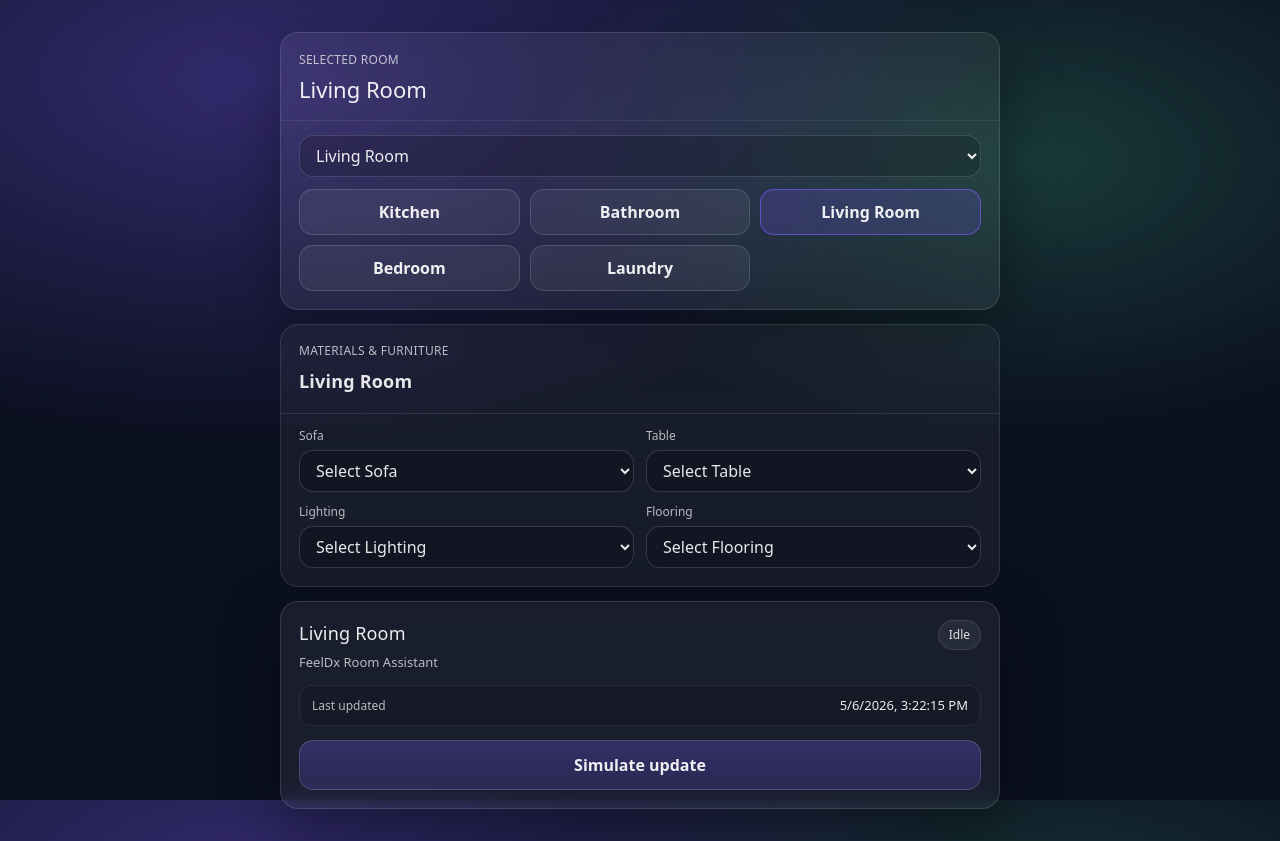
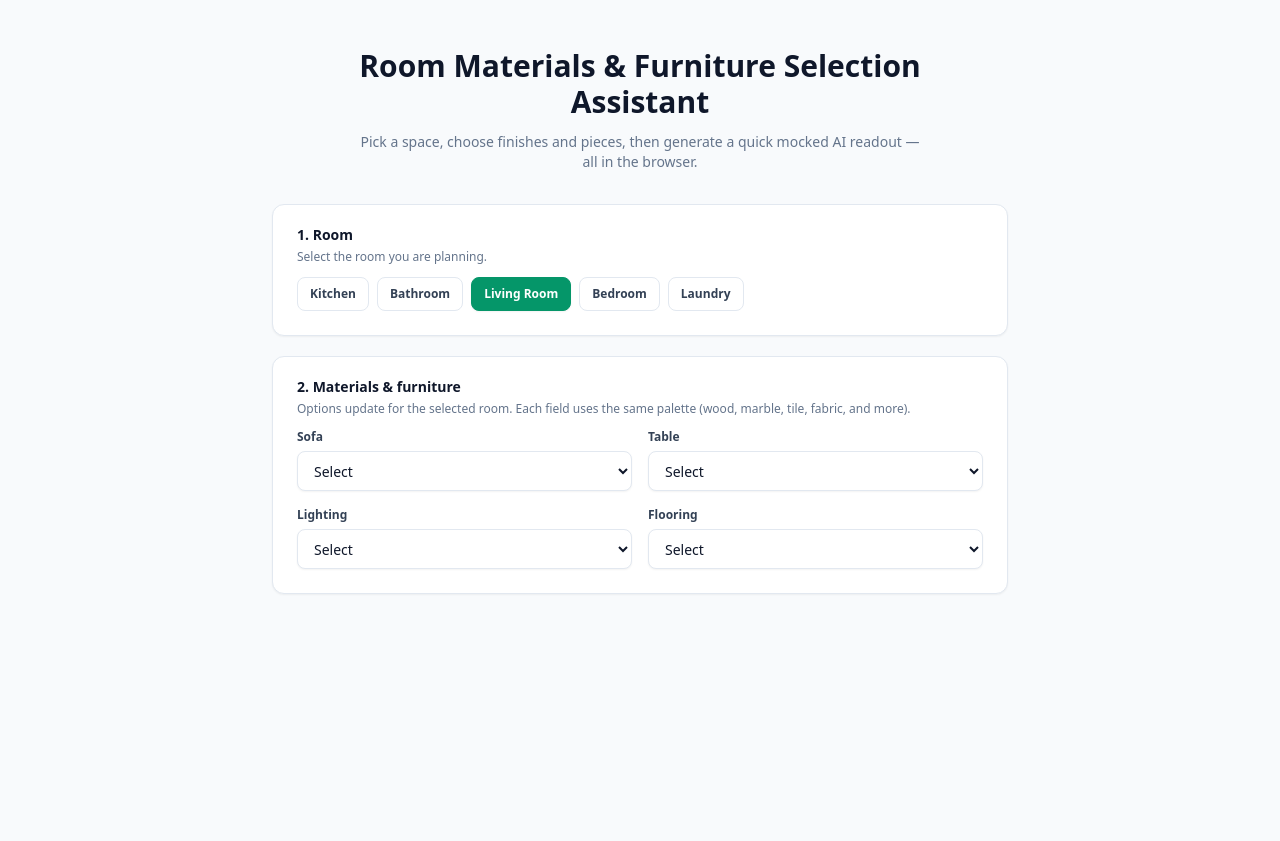
Before and after one commit to phelsajc/feeldx-room-assistant, a Vue app: page / in a window 1280 px wide. After the commit the page ends 800 px from the top, so only its background shows below. Built offline with nearby package versions, Linux system fonts and the light colour scheme.

Commit message:
Update UI layout

```diff
--- a/src/App.vue
+++ b/src/App.vue
@@ -1,6 +1,5 @@
 <script setup>
 import { reactive, ref } from 'vue'
-import RoomAssistantCard from './components/RoomAssistantCard.vue'
 import RoomMaterialSelector from './components/RoomMaterialSelector.vue'
 import RoomSelector from './components/RoomSelector.vue'
 
@@ -9,26 +8,19 @@ const selections = reactive({})
 </script>
 
 <template>
-  <main class="page">
-    <div class="stack">
+  <main class="mx-auto flex min-h-screen w-full max-w-3xl flex-col items-center px-4 py-10 sm:py-12">
+    <header class="text-center">
+      <h1 class="text-2xl font-extrabold leading-tight text-slate-900 sm:text-3xl">
+        Room Materials & Furniture Selection<br />Assistant
+      </h1>
+      <p class="mx-auto mt-3 max-w-xl text-sm text-slate-500">
+        Pick a space, choose finishes and pieces, then generate a quick mocked AI readout — all in the browser.
+      </p>
+    </header>
+
+    <section class="mt-8 w-full space-y-5">
       <RoomSelector v-model="selectedRoom" />
       <RoomMaterialSelector :room="selectedRoom" :selections="selections" />
-      <RoomAssistantCard :room-name="selectedRoom" />
-    </div>
+    </section>
   </main>
 </template>
-
-<style scoped>
-.page {
-  min-height: 100vh;
-  display: grid;
-  place-items: center;
-  padding: 32px 16px;
-}
-
-.stack {
-  width: min(720px, calc(100vw - 32px));
-  display: grid;
-  gap: 14px;
-}
-</style>
--- a/src/components/RoomMaterialSelector.vue
+++ b/src/components/RoomMaterialSelector.vue
@@ -46,29 +46,26 @@ watchEffect(() => {
 </script>
 
 <template>
-  <section
-    class="w-full rounded-[18px] border border-white/10 bg-white/5 shadow-[var(--shadow)] backdrop-blur-[10px]"
-    aria-label="Material and furniture selector"
-  >
-    <header class="flex items-baseline justify-between gap-3 border-b border-white/10 p-4 sm:p-[18px]">
-      <div>
-        <p class="text-xs uppercase tracking-[0.3px] text-white/70">Materials & furniture</p>
-        <h2 class="mt-2 text-lg font-semibold tracking-[0.2px] text-white/90">{{ room }}</h2>
-      </div>
+  <section class="rounded-xl border border-slate-200 bg-white shadow-sm" aria-label="Material and furniture selector">
+    <header class="px-6 pb-3 pt-5">
+      <h2 class="text-sm font-semibold text-slate-900">2. Materials & furniture</h2>
+      <p class="mt-1 text-xs text-slate-500">
+        Options update for the selected room. Each field uses the same palette (wood, marble, tile, fabric, and more).
+      </p>
     </header>
 
-    <div class="p-4 sm:px-[18px] sm:pb-[18px] sm:pt-[14px]">
-      <p v-if="fieldsForRoom.length === 0" class="text-sm text-white/70">No selections defined for this room yet.</p>
+    <div class="px-6 pb-6">
+      <p v-if="fieldsForRoom.length === 0" class="text-sm text-slate-500">No selections defined for this room yet.</p>
 
-      <div v-else class="grid grid-cols-1 gap-3 sm:grid-cols-2">
+      <div v-else class="grid grid-cols-1 gap-4 sm:grid-cols-2">
         <label v-for="field in fieldsForRoom" :key="field" class="grid gap-1.5">
-          <span class="text-xs text-white/70">{{ field }}</span>
+          <span class="text-xs font-semibold text-slate-700">{{ field }}</span>
           <select
-            class="h-[42px] w-full rounded-[14px] border border-white/15 bg-black/20 px-3 text-white/90 outline-none focus:border-white/25"
+            class="h-10 w-full rounded-lg border border-slate-200 bg-white px-3 text-sm text-slate-900 shadow-sm outline-none focus:border-emerald-500 focus:ring-4 focus:ring-emerald-500/10"
             :value="selections[room]?.[field] ?? ''"
             @change="selections[room][field] = $event.target.value"
           >
-            <option value="" disabled>Select {{ field }}</option>
+            <option value="" disabled>Select</option>
             <option v-for="opt in OPTIONS[field] ?? []" :key="opt" :value="opt">{{ opt }}</option>
           </select>
         </label>
--- a/src/components/RoomSelector.vue
+++ b/src/components/RoomSelector.vue
@@ -12,29 +12,24 @@ defineEmits(['update:modelValue'])
 </script>
 
 <template>
-  <section class="card" aria-label="Room selector">
-    <header class="header">
-      <div>
-        <p class="eyebrow">Selected room</p>
-        <h1 class="selected">{{ modelValue }}</h1>
-      </div>
+  <section class="rounded-xl border border-slate-200 bg-white shadow-sm" aria-label="Room selector">
+    <header class="px-6 pb-3 pt-5">
+      <h2 class="text-sm font-semibold text-slate-900">1. Room</h2>
+      <p class="mt-1 text-xs text-slate-500">Select the room you are planning.</p>
     </header>
 
-    <div class="controls">
-      <label class="selectWrap">
-        <span class="srOnly">Select a room</span>
-        <select class="select" :value="modelValue" @change="$emit('update:modelValue', $event.target.value)">
-          <option v-for="room in ROOMS" :key="room" :value="room">{{ room }}</option>
-        </select>
-      </label>
-
-      <div class="buttons" role="group" aria-label="Quick room buttons">
+    <div class="px-6 pb-6">
+      <div class="flex flex-wrap gap-2" role="group" aria-label="Quick room buttons">
         <button
           v-for="room in ROOMS"
           :key="room"
           type="button"
-          class="btn"
-          :data-active="room === modelValue"
+          class="rounded-lg border px-3 py-2 text-xs font-semibold transition"
+          :class="
+            room === modelValue
+              ? 'border-emerald-600 bg-emerald-600 text-white shadow-sm'
+              : 'border-slate-200 bg-white text-slate-700 hover:bg-slate-50'
+          "
           @click="$emit('update:modelValue', room)"
         >
           {{ room }}
@@ -43,98 +38,3 @@ defineEmits(['update:modelValue'])
     </div>
   </section>
 </template>
-
-<style scoped>
-.card {
-  width: min(720px, calc(100vw - 32px));
-  background: var(--panel);
-  border: 1px solid var(--panel-border);
-  border-radius: 18px;
-  box-shadow: var(--shadow);
-  backdrop-filter: blur(10px);
-}
-
-.header {
-  padding: 18px;
-  border-bottom: 1px solid rgba(255, 255, 255, 0.08);
-}
-
-.eyebrow {
-  margin: 0;
-  color: var(--muted);
-  font-size: 12px;
-  letter-spacing: 0.3px;
-  text-transform: uppercase;
-}
-
-.selected {
-  margin: 8px 0 0;
-  font-size: 22px;
-  line-height: 1.15;
-}
-
-.controls {
-  padding: 14px 18px 18px;
-  display: grid;
-  gap: 12px;
-}
-
-.selectWrap {
-  display: block;
-}
-
-.select {
-  width: 100%;
-  height: 42px;
-  border-radius: 14px;
-  padding: 0 12px;
-  background: rgba(0, 0, 0, 0.18);
-  border: 1px solid rgba(255, 255, 255, 0.14);
-  color: rgba(255, 255, 255, 0.92);
-  outline: none;
-}
-
-.buttons {
-  display: grid;
-  grid-template-columns: repeat(2, minmax(0, 1fr));
-  gap: 10px;
-}
-
-.btn {
-  border: 1px solid rgba(255, 255, 255, 0.14);
-  background: rgba(255, 255, 255, 0.06);
-  color: rgba(255, 255, 255, 0.92);
-  padding: 10px 12px;
-  border-radius: 14px;
-  cursor: pointer;
-  font-weight: 600;
-  text-align: center;
-}
-
-.btn:hover {
-  border-color: rgba(255, 255, 255, 0.28);
-}
-
-.btn[data-active='true'] {
-  border-color: rgba(124, 92, 255, 0.65);
-  background: rgba(124, 92, 255, 0.18);
-}
-
-.srOnly {
-  position: absolute;
-  width: 1px;
-  height: 1px;
-  padding: 0;
-  margin: -1px;
-  overflow: hidden;
-  clip: rect(0, 0, 0, 0);
-  white-space: nowrap;
-  border: 0;
-}
-
-@media (min-width: 640px) {
-  .buttons {
-    grid-template-columns: repeat(3, minmax(0, 1fr));
-  }
-}
-</style>
--- a/src/styles/global.css
+++ b/src/styles/global.css
@@ -5,14 +5,6 @@
 @layer base {
   :root {
     color-scheme: light;
-    --bg: #0b1020;
-    --panel: rgba(255, 255, 255, 0.06);
-    --panel-border: rgba(255, 255, 255, 0.12);
-    --text: rgba(255, 255, 255, 0.92);
-    --muted: rgba(255, 255, 255, 0.7);
-    --primary: #7c5cff;
-    --primary-2: #42b883;
-    --shadow: 0 20px 60px rgba(0, 0, 0, 0.35);
   }
 
   html,
@@ -21,10 +13,7 @@
   }
 
   body {
-    @apply m-0 text-[color:var(--text)] font-sans;
-    background: radial-gradient(1200px 600px at 20% 10%, rgba(124, 92, 255, 0.35), transparent 60%),
-      radial-gradient(900px 500px at 80% 20%, rgba(66, 184, 131, 0.25), transparent 55%),
-      var(--bg);
+    @apply m-0 bg-slate-50 text-slate-900 antialiased;
   }
 
   a {
```
